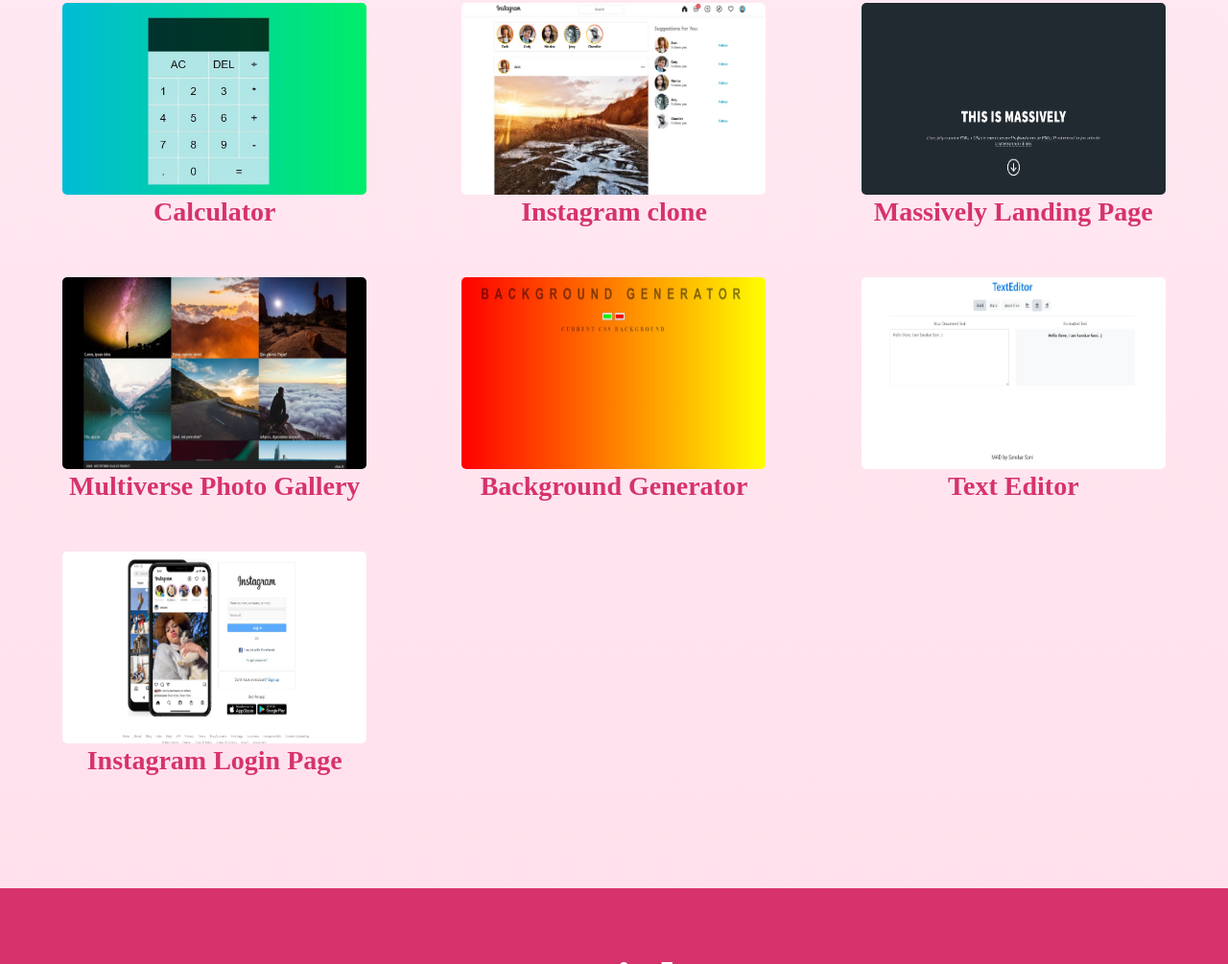
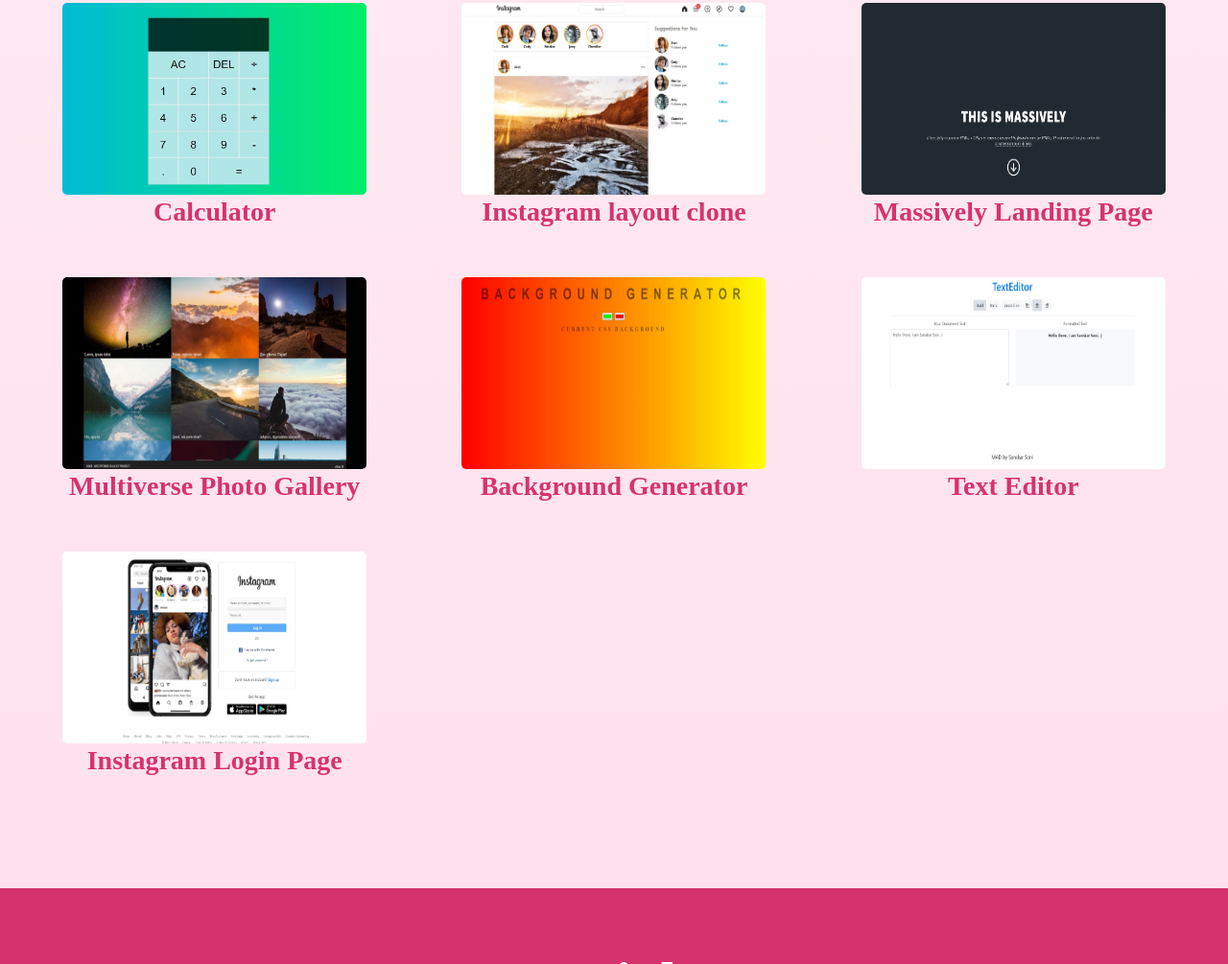
Before and after one commit to sanskar-soni-9/mini-projects, a plain HTML site: page index.html in a window 1280 px wide. Shown: the part 975-1980 px from the top of the page at 96% size. Drawn offline with Linux system fonts and the light colour scheme; a web font is replaced by a local one.

```diff
--- a/index.html
+++ b/index.html
@@ -194,7 +194,7 @@
               alt="instagram clone image"
             />
             <a href="Instagram Clone Project/index.html">
-              <h3 class="other-project-name">Instagram clone</h3>
+              <h3 class="other-project-name">Instagram layout clone</h3>
               <div class="other-project-overlay project-overlay hidden-temp">
                 <p class="project-description">
                   Instagram homepage layout (Not Responsive for mobile devices)
```
